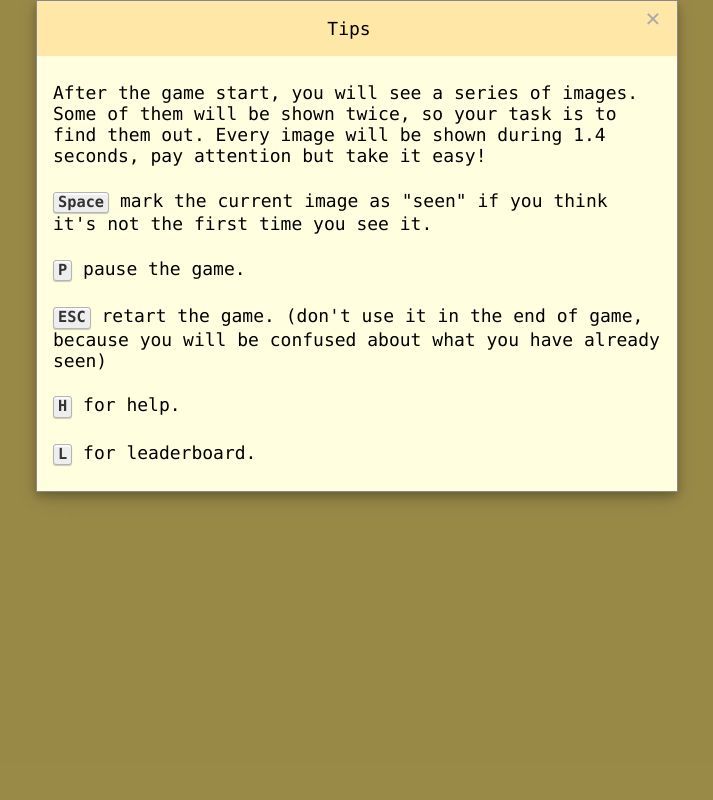
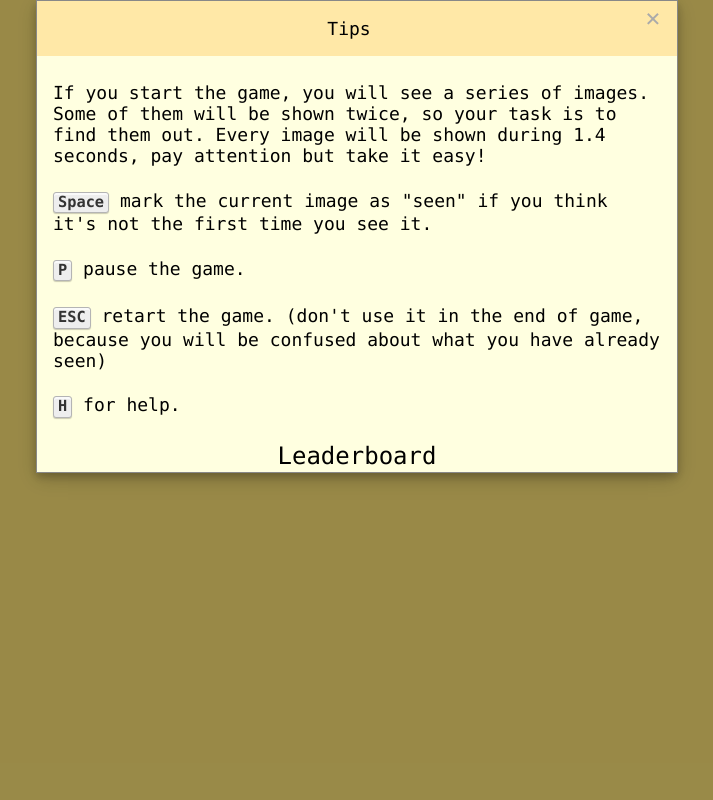
Before and after one commit to tang-ji/memorability-dataset-collector, a Flask app: template templates/test.html in a window 1280 px wide. Shown: the whole page, without its empty margins (283-996 px from the left). Run offline with Flask 2, Linux system fonts and the light colour scheme; the template is opened without the code that fills it: most values are stand-ins (such as "Sample title", 1, 10 or a date in 2020).

Commit message:
Update test.html
fix small bugs

```diff
--- a/templates/test.html
+++ b/templates/test.html
@@ -22,7 +22,9 @@
 			form button:hover{
 				background:#CCC;
 			}
-      body{color:black; text-align: center; background: #ffe577;}
+			body{
+				color:black; text-align: center; background: #ffe577;
+			}
 			.context{
 				position: center;
 				left: 0;
@@ -157,12 +159,11 @@
 								<h2>Tips</h2>
 							</div>
 							<div class="modal-body">
-                <h4>After the game start, you will see a series of images. Some of them will be shown twice, so your task is to find them out. Every image will be shown during 1.4 seconds, pay attention but take it easy!</h4>
-                <h4 id="tips1"><kbd>Space</kbd> mark the current image as "seen" if you think it's not the first time you see it.</h4>
-                  <h4 id="tips2"><kbd>P</kbd> pause the game. </h4>
-                  <h4 id="tips3"><kbd>ESC</kbd> retart the game. (don't use it in the end of game, because you will be confused about what you have already seen) </h4>
-                  <h4 id="tips4"><kbd>H</kbd> for help. </h4>
-                  <h4 id="tips5"><kbd>L</kbd> for leaderboard. </h4>
+								<h4>If you start the game, you will see a series of images. Some of them will be shown twice, so your task is to find them out. Every image will be shown during 1.4 seconds, pay attention but take it easy!</h4>
+								<h4><kbd>Space</kbd> mark the current image as "seen" if you think it's not the first time you see it.</h4>
+								<h4><kbd>P</kbd> pause the game. </h4>
+								<h4><kbd>ESC</kbd> retart the game. (don't use it in the end of game, because you will be confused about what you have already seen) </h4>
+								<h4><kbd>H</kbd> for help. </h4>
 								<label id="board"></label>
 							</div>
 						</div>
@@ -189,13 +190,12 @@
 	document.getElementById("welcome").innerHTML = welcome;
 	document.getElementById("progree_count").innerHTML = "Image remained: " + img_urls.length;
 	document.getElementById("progress").setAttribute("max", img_urls.length);
+	document.getElementById("board").innerHTML = "<l1>Leaderboard</l1>"+board;
 	modal.style.display = "block";
-      // When the user clicks on <span> (x), close the modal
 	span.onclick = function() {
 		modal.style.display = "none";
 	}
 
-      // When the user clicks anywhere outside of the modal, close it
 	window.onclick = function(event) {
 		if (event.target == modal) {
 			modal.style.display = "none";
@@ -237,7 +237,6 @@
 					if (e.keyCode==27){
 						if_start = false;
 						document.getElementById("countdown").innerHTML = "Restarting game...";
-                // $.getJSON($SCRIPT_ROOT + '/img_url', {answer: 2}, {});
 						answers = new Array(img_urls.length).fill(0);
 						image_count = 0;
 						if(if_start==false) game_start();
@@ -257,10 +256,6 @@
 							if (e.keyCode==72){
 								modal.style.display = "block";
 							}
-                  if (e.keyCode==76){
-                    document.getElementById("board").innerHTML = "<l1>Leaderboard</l1>"+board;
-                    modal.style.display = "block";
-                  }
 						}
 					}
 				}
@@ -272,7 +267,6 @@
 					$.getJSON($SCRIPT_ROOT + '/answer', {answers: JSON.stringify(answers.slice(0, img_urls.length))}, function(data) {
 						document.getElementById("countdown").innerHTML = "Your final score is " + data.score + "/100, thank you! (If you want to start a new game, please refresh the page; if not, please click (log out))";
 					});
-              // $.getJSON($SCRIPT_ROOT + '/img_url', {answer: 3}, {});
 			}}, 1400);
 	}
 
@@ -282,34 +276,24 @@
 		}
 		document.getElementById("countdown").innerHTML = "All images are downloaded! Press <kbd>Space</kbd> to start the game. "
 		document.body.onkeyup = function(e){
+			if (e.keyCode==27){
+				if_start = false;
+				clearInterval(y);
+				document.getElementById("countdown").innerHTML = "Restarting game...";
+				answers = new Array(img_urls.length).fill(0);
+				image_count = 0;
+				if(if_start==false) game_start();
+			}
 			if (e.keyCode==32){
 				if(if_start==false) game_start();
 			}
 			if (e.keyCode==72){
 				modal.style.display = "block";
 			}
-          if (e.keyCode==76){
-            document.getElementById("board").innerHTML = "<l1>Leaderboard</l1>"+board;
-            modal.style.display = "block";
-          }
 		}
 	}
 	document.body.onkeyup = function(e){
-        if (e.keyCode==27){
-          if_start = false;
-          clearInterval(y);
-          document.getElementById("countdown").innerHTML = "Restarting game...";
-          // $.getJSON($SCRIPT_ROOT + '/img_url', {answer: 2}, {});
-          answers = new Array(img_urls.length).fill(0);
-          image_count = 0;
-          if(if_start==false) game_start();
-        }
-
 		if (e.keyCode==72){
-          modal.style.display = "block";
-        }
-        if (e.keyCode==76){
-          document.getElementById("board").innerHTML = "<l1>Leaderboard</l1>"+board;
 			modal.style.display = "block";
 		}
 	}
```
Lines whose indentation alone changed are shown as unchanged.
